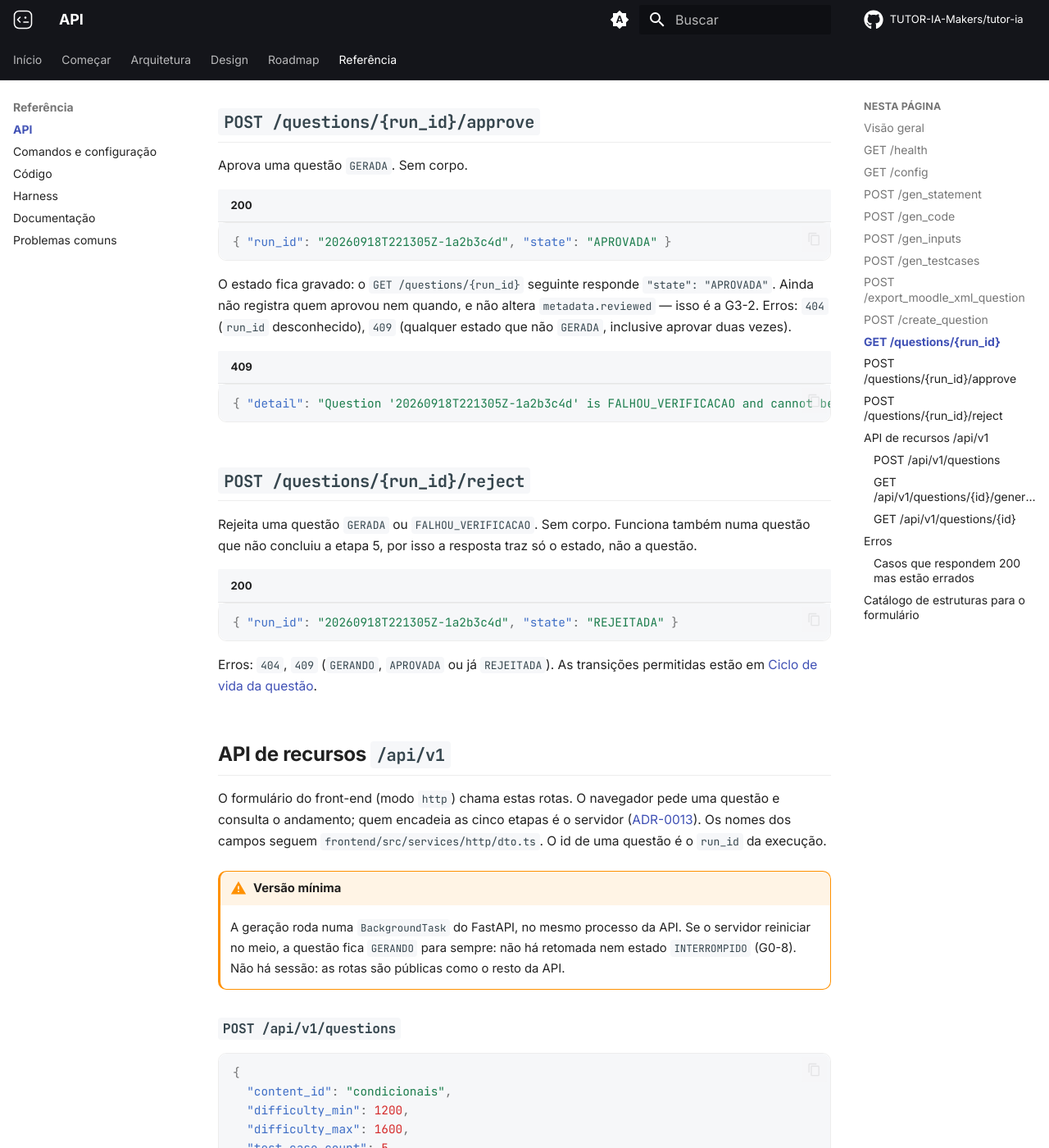
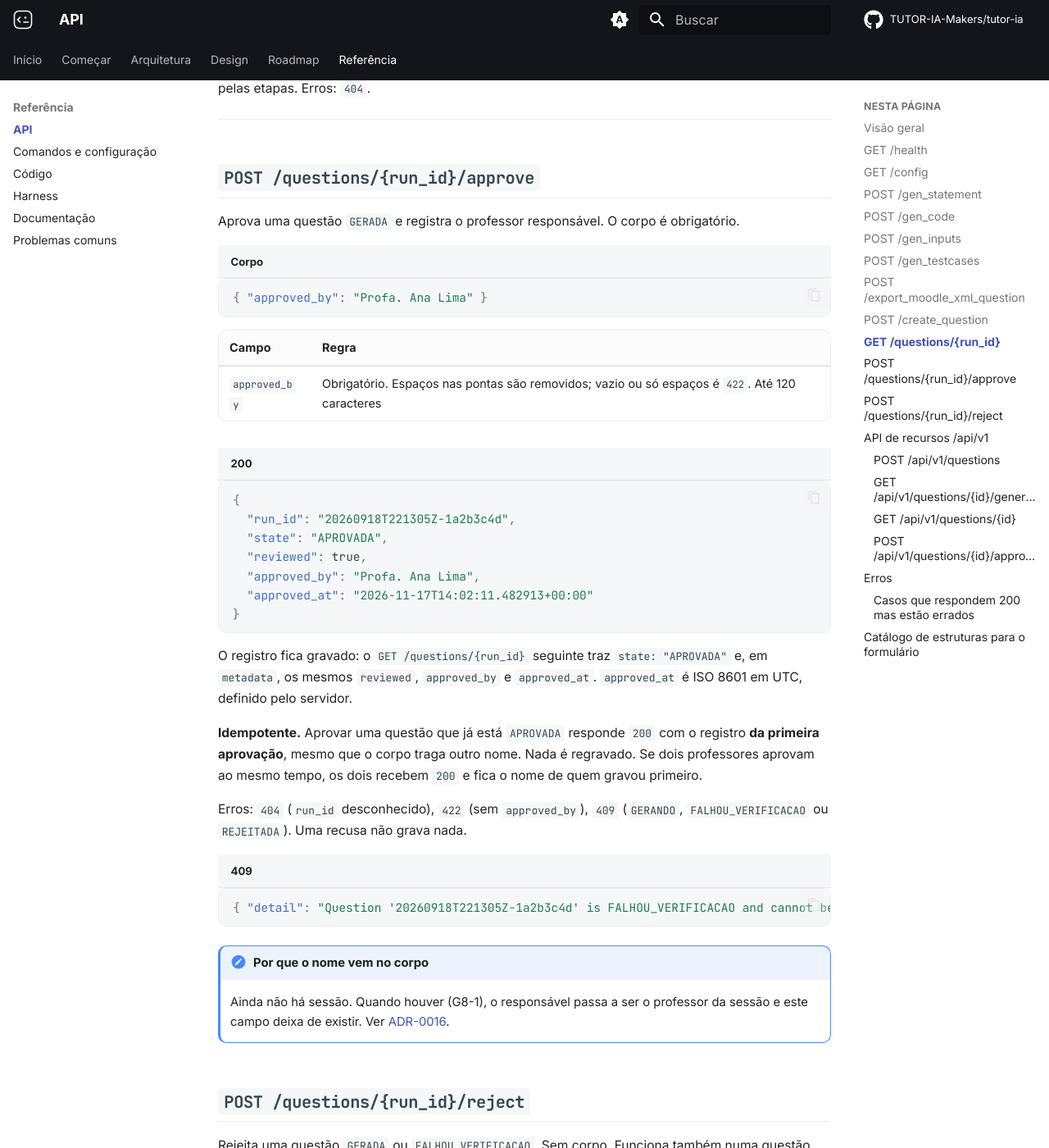
Before and after one commit to TUTOR-IA-Makers/tutor-ia, an MkDocs documentation site: the page built from docs/reference/api.md, in a window 1280 px wide and 1400 px high, scrolled down 7055 px. Shown: the whole window at 82% size. Built offline with MkDocs 1.6.1 and Material for MkDocs 9.7.7, drawn with Linux system fonts in a browser that asks for light colours; comment, search, counter and statistics services are not loaded; some of the changed text lies outside the part shown.

Commit message:
docs: documenta o contrato da aprovação e propõe o ADR-0016

````diff
--- a/docs/reference/api.md
+++ b/docs/reference/api.md
@@ -24,12 +24,13 @@
 | <span class="ce-badge ce-badge--post">POST</span> | [`/export_moodle_xml_question`](#post-export_moodle_xml_question) | Etapa 5 — acrescenta a questão ao XML |
 | <span class="ce-badge ce-badge--post">POST</span> | [`/create_question`](#post-create_question) | As cinco etapas numa chamada |
 | <span class="ce-badge ce-badge--get">GET</span> | [`/questions/{run_id}`](#get-questions-run_id) | Tudo o que a tela de revisão precisa, de uma questão concluída |
-| <span class="ce-badge ce-badge--post">POST</span> | [`/questions/{run_id}/approve`](#post-questions-run_id-approve) | `GERADA` → `APROVADA` |
+| <span class="ce-badge ce-badge--post">POST</span> | [`/questions/{run_id}/approve`](#post-questions-run_id-approve) | `GERADA` → `APROVADA`, com quem aprovou e quando |
 | <span class="ce-badge ce-badge--post">POST</span> | [`/questions/{run_id}/reject`](#post-questions-run_id-reject) | `GERADA` ou `FALHOU_VERIFICACAO` → `REJEITADA` |
 | <span class="ce-badge ce-badge--get">GET</span> | [`/api/v1/structures`](#catalogo-de-estruturas-para-o-formulario) | Vocabulário de estruturas do formulário |
 | <span class="ce-badge ce-badge--post">POST</span> | [`/api/v1/questions`](#post-api-v1-questions) | Cria uma questão a partir do formulário e responde `202` na hora |
 | <span class="ce-badge ce-badge--get">GET</span> | [`/api/v1/questions/{id}/generation`](#get-api-v1-generation) | Andamento da geração |
 | <span class="ce-badge ce-badge--get">GET</span> | [`/api/v1/questions/{id}`](#get-api-v1-question) | A questão, em qualquer estado |
+| <span class="ce-badge ce-badge--post">POST</span> | [`/api/v1/questions/{id}/approve`](#post-api-v1-approve) | O botão Aprovar da tela de revisão; devolve a questão inteira |
 
 Toda resposta de sucesso das etapas inclui o `run_id`. Toda resposta de erro tem a forma `{"detail": "..."}`; erros de `/create_question` trazem também `run_id` (validação é diferente, ver [Erros](#erros)).
 
@@ -197,7 +198,7 @@ Devolve numa chamada o que a tela de revisão precisa: estado, enunciado, soluç
 2
 ", "output": "3
 " }],
-  "metadata": { "run_id": "...", "created_at": "...", "steps": [], "reviewed": false }
+  "metadata": { "run_id": "...", "created_at": "...", "steps": [], "reviewed": false, "approved_by": null, "approved_at": null }
 }
 ```
 
@@ -207,17 +208,40 @@ Só responde para uma execução **concluída**, isto é, que terminou a etapa 5
 
 ## `POST /questions/{run_id}/approve` {#post-questions-run_id-approve}
 
-Aprova uma questão `GERADA`. Sem corpo.
+Aprova uma questão `GERADA` e registra o professor responsável. O corpo é obrigatório.
+
+```json title="Corpo"
+{ "approved_by": "Profa. Ana Lima" }
+```
+
+| Campo | Regra |
+| --- | --- |
+| `approved_by` | Obrigatório. Espaços nas pontas são removidos; vazio ou só espaços é `422`. Até 120 caracteres |
 
 ```json title="200"
-{ "run_id": "20260918T221305Z-1a2b3c4d", "state": "APROVADA" }
+{
+  "run_id": "20260918T221305Z-1a2b3c4d",
+  "state": "APROVADA",
+  "reviewed": true,
+  "approved_by": "Profa. Ana Lima",
+  "approved_at": "2026-11-17T14:02:11.482913+00:00"
+}
 ```
 
-O estado fica gravado: o `GET /questions/{run_id}` seguinte responde `"state": "APROVADA"`. Ainda não registra quem aprovou nem quando, e não altera `metadata.reviewed` — isso é a G3-2. Erros: `404` (`run_id` desconhecido), `409` (qualquer estado que não `GERADA`, inclusive aprovar duas vezes).
+O registro fica gravado: o `GET /questions/{run_id}` seguinte traz `state: "APROVADA"` e, em `metadata`, os mesmos `reviewed`, `approved_by` e `approved_at`. `approved_at` é ISO 8601 em UTC, definido pelo servidor.
+
+**Idempotente.** Aprovar uma questão que já está `APROVADA` responde `200` com o registro **da primeira aprovação**, mesmo que o corpo traga outro nome. Nada é regravado. Se dois professores aprovam ao mesmo tempo, os dois recebem `200` e fica o nome de quem gravou primeiro.
+
+Erros: `404` (`run_id` desconhecido), `422` (sem `approved_by`), `409` (`GERANDO`, `FALHOU_VERIFICACAO` ou `REJEITADA`). Uma recusa não grava nada.
 
 ```json title="409"
 { "detail": "Question '20260918T221305Z-1a2b3c4d' is FALHOU_VERIFICACAO and cannot become APROVADA. A question that failed verification cannot be approved. Fix or regenerate the solution and run the test cases again (POST /gen_testcases)." }
 ```
+
+!!! note "Por que o nome vem no corpo"
+    Ainda não há sessão. Quando houver (G8-1), o responsável passa a ser o
+    professor da sessão e este campo deixa de existir. Ver
+    [ADR-0016](../adr/0016-approval-record-on-runs.md).
 
 ## `POST /questions/{run_id}/reject` {#post-questions-run_id-reject}
 
@@ -314,7 +338,10 @@ Responde em qualquer estado, porque o front carrega a questão antes de escolher
   "structures": { "required": ["if"], "allowed": ["else"], "forbidden": ["for"] },
   "constraints": [],
   "compilation": null,
-  "failure_reason": null
+  "failure_reason": null,
+  "reviewed": false,
+  "approved_by": null,
+  "approved_at": null
 }
 ```
 
@@ -328,8 +355,38 @@ Responde em qualquer estado, porque o front carrega a questão antes de escolher
 | `statement.input`, `statement.output` | Sempre vazios: o enunciado ainda não é separado em blocos |
 | `statement.example`, `actual_output`, `passed`, `compilation` | Sempre `null`: nada os produz ainda |
 | `constraints` | Sempre `[]`: a verificação de escopo (FEAT-024) não existe |
+| `reviewed`, `approved_by`, `approved_at` | O registro da aprovação (`meta.json`). `false`, `null`, `null` até alguém aprovar |
 
 Erros: `404` para id desconhecido, malformado ou de uma execução criada pelas rotas RPC (sem `draft.json`). As rotas RPC continuam funcionando, inclusive `GET /questions/{run_id}` para uma questão criada aqui.
+
+### `POST /api/v1/questions/{id}/approve` {#post-api-v1-approve}
+
+O botão **Aprovar e salvar** da tela de revisão (G4-5). Mesmas regras de
+[`POST /questions/{run_id}/approve`](#post-questions-run_id-approve): mesmo corpo,
+idempotente, `409` para `FALHOU_VERIFICACAO`. A diferença é a resposta: a
+[questão inteira](#get-api-v1-question), já com `status: "APROVADA"`, porque o
+front substitui a sua cópia por ela.
+
+```json title="Corpo"
+{ "approved_by": "Profa. Ana Lima" }
+```
+
+```json title="200 (trecho)"
+{
+  "id": "20261105T142233Z-1a2b3c4d",
+  "status": "APROVADA",
+  "reviewed": true,
+  "approved_by": "Profa. Ana Lima",
+  "approved_at": "2026-11-17T14:02:11.482913+00:00"
+}
+```
+
+Erros: `404` (id desconhecido ou execução sem `draft.json`), `409`, `422`.
+
+!!! warning "O front ainda não envia o corpo"
+    Hoje `createHttpServices.ts` chama esta rota sem corpo e receberia `422`.
+    Para integrar, a G4-5 precisa enviar `approved_by` e, se quiser mostrar quem
+    aprovou, ler `reviewed`, `approved_by` e `approved_at` em `dto.ts`.
 
 ---
 
--- a/mkdocs.yml
+++ b/mkdocs.yml
@@ -148,6 +148,7 @@ nav:
           - 0013 — Resource API and cookie session: adr/0013-resource-api-and-cookie-session.md
           - 0014 — Structured question snapshot: adr/0014-structured-question-snapshot.md
           - 0015 — Question lifecycle on runs: adr/0015-question-lifecycle-on-runs.md
+          - 0016 — Approval record on runs: adr/0016-approval-record-on-runs.md
           - Modelo: adr/0000-template.md
   - Design:
       - Identidade visual: design/identidade.md
````
Also changed, not shown: docs/adr/0016-approval-record-on-runs.md (added, +90 -0 lines), docs/adr/index.md (+1 -0 lines), docs/architecture/data-model.md (+3 -2 lines), docs/architecture/frontend-integracao.md (+2 -1 lines), docs/architecture/question-lifecycle.md (+18 -4 lines).
